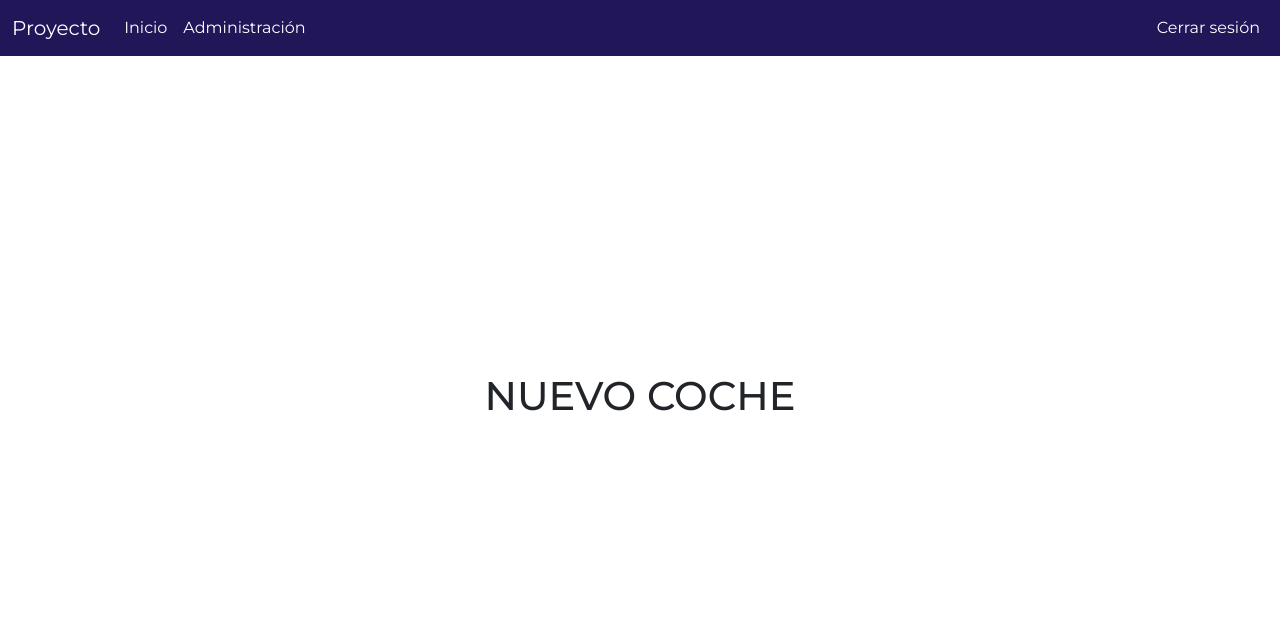
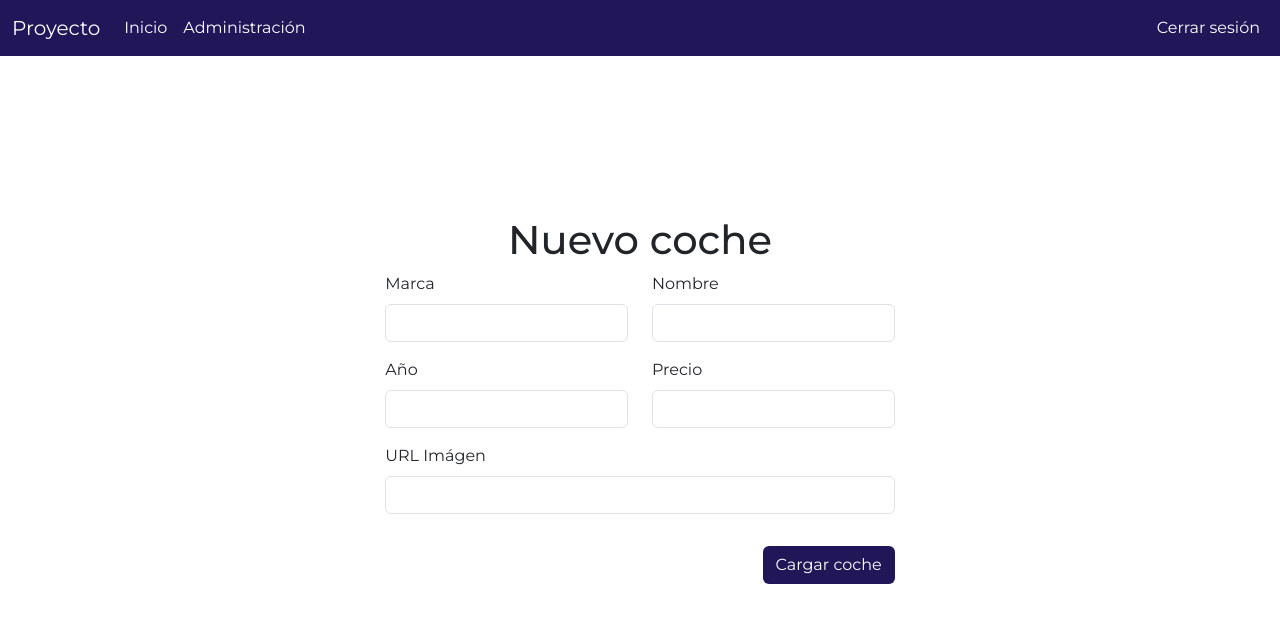
Before and after one commit to mateolohezic/clases-sergio-orm, a plain HTML site: page pages/admin/nuevo-coche.html in a window 1280 px wide. Drawn offline with nearby package versions, Linux system fonts and the light colour scheme.

Commit message:
New: nuevo coche form

```diff
--- /dev/null
+++ b/js/nuevo-coche.js
@@ -0,0 +1,75 @@
+
+const errorMarca = document.getElementById('errorMarca')
+const errorNombre = document.getElementById('errorNombre')
+const errorAño = document.getElementById('errorAño')
+const errorPrecio = document.getElementById('errorPrecio')
+const errorImg = document.getElementById('errorImg')
+
+async function onSubmit(event) {
+
+    event.preventDefault();
+
+    errorMarca.innerHTML = ''
+    errorNombre.innerHTML = ''
+    errorAño.innerHTML = ''
+    errorPrecio.innerHTML = ''
+    errorImg.innerHTML = ''
+
+    const data = {
+        marca: event.target[0].value,
+        nombre: event.target[1].value,
+        año: event.target[2].value,
+        precio: event.target[3].value,
+        img: event.target[4].value
+    }
+
+    console.log(data);
+    if(!data.marca) {
+        errorMarca.innerHTML = 'Ingrese una marca.'
+        return;
+    }
+
+    if(!data.nombre) {
+        errorNombre.innerHTML = 'Ingrese un nombre.'
+        return;
+    }
+
+    if(!data.año) {
+        errorAño.innerHTML = 'Ingrese un año.'
+        return;
+    }
+
+    if(!data.precio) {
+        errorPrecio.innerHTML = 'Ingrese un precio.'
+        return;
+    }
+
+    if(!data.img) {
+        errorImg.innerHTML = 'Ingrese una imágen.'
+        return;
+    }
+
+    const response = await fetch('http://127.0.0.1:5000/crear-coche', {
+        method: 'POST',
+        headers: {
+            'Content-Type': 'application/json'
+        },
+        body: JSON.stringify(data)
+    }).then(response => {
+        if (response.status === 200) {
+
+            // window.location.replace("/pages/admin.html")
+            alert('Coche creado con éxito!')
+        }
+
+        else {
+
+            alert('Ocurrió un error inesperado.')
+
+        }
+
+    })
+
+
+
+}
--- a/pages/admin/nuevo-coche.html
+++ b/pages/admin/nuevo-coche.html
@@ -8,8 +8,8 @@
     <link rel="preconnect" href="https://fonts.googleapis.com">
     <link rel="preconnect" href="https://fonts.gstatic.com" crossorigin>
     <link href="https://fonts.googleapis.com/css2?family=Montserrat:wght@100..900&display=swap" rel="stylesheet">
-    <link rel="stylesheet" href="../styles/global.css"> <!-- un . es el mismo nivel, 2 . es un nivel atras -->
-    <link rel="stylesheet" href="../styles/admin.css">
+    <link rel="stylesheet" href="../../styles/global.css"> <!-- un . es el mismo nivel, 2 . es un nivel atras -->
+    <link rel="stylesheet" href="../../styles/admin.css">
     <title>Document</title>
 </head>
 <body>
@@ -37,8 +37,41 @@
         </div>
     </nav>
     <main class="w-100 vh-100 d-flex flex-column justify-content-center align-items-center">
-        <h1>NUEVO COCHE</h1>
+        <h1>Nuevo coche</h1>
+        <form class="w-50 row justify-content-center" onsubmit="onSubmit(event)">
+            <div class="col-5">
+                <label for="marcaCrear" class="form-label">Marca</label>
+                <input type="text" class="form-control" id="marcaCrear" aria-describedby="marca">
+                <p class="mt-2 text-danger fs-6" id="errorMarca"></p>
+            </div>
+            <div class="col-5">
+                <label for="nombreCrear" class="form-label">Nombre</label>
+                <input type="text" class="form-control" id="nombreCrear" aria-describedby="nombre">
+                <p class="mt-2 text-danger fs-6" id="errorNombre"></p>
+            </div>
+            <div class="col-5">
+                <label for="añoCrear" class="form-label">Año</label>
+                <input type="number" class="form-control" id="añoCrear" aria-describedby="año">
+                <p class="mt-2 text-danger fs-6" id="errorAño"></p>
+            </div>
+            <div class="col-5">
+                <label for="precioCrear" class="form-label">Precio</label>
+                <input type="number" class="form-control" id="precioCrear" aria-describedby="precio">
+                <p class="mt-2 text-danger fs-6" id="errorPrecio"></p>
+            </div>
+            <div class="col-10">
+                <label for="imgCrear" class="form-label">URL Imágen</label>
+                <input type="text" class="form-control" id="imgCrear" aria-describedby="img">
+                <p class="mt-2 text-danger fs-6" id="errorImg"></p>
+            </div>
+            <div class="text-end col-10 mt-3">
+                <button type="submit" class="btn btn-submit">Cargar coche</button>
+            </div>
+        </form>
     </main>
+    <script src="../../js/nuevo-coche.js"></script>
     <script src="https://cdn.jsdelivr.net/npm/bootstrap@5.3.3/dist/js/bootstrap.bundle.min.js" integrity="sha384-YvpcrYf0tY3lHB60NNkmXc5s9fDVZLESaAA55NDzOxhy9GkcIdslK1eN7N6jIeHz" crossorigin="anonymous"></script>
 </body>
 </html>
+
+<!-- marca, nombre, año, precio, img -->
```
